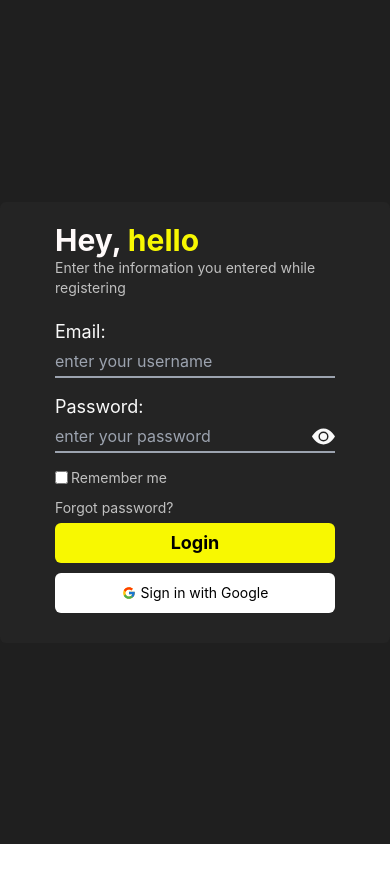
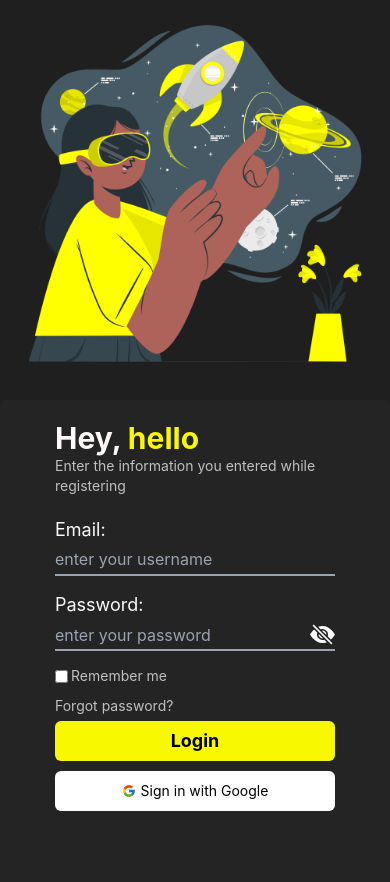
Before and after one commit to felipeluis223/trackingSystem, a React (Create React App) app: page / in a window 390 px wide. Shown: the top 882 px of the page. Before the commit the page ends 844 px from the top, so only its background shows below. Built offline with nearby package versions, Linux system fonts and the light colour scheme; the HTML template or start-up script is replaced by a standard one.

Commit message:
ocultando senha do formulário

```diff
--- a/src/components/Login/index.js
+++ b/src/components/Login/index.js
@@ -1,11 +1,17 @@
-import { BsPersonCircle, BsKeyFill, BsEyeFill } from 'react-icons/bs';
+import { useState } from 'react';
+import { BsEyeSlashFill, BsEyeFill } from 'react-icons/bs';
 import { FcGoogle } from 'react-icons/fc';
 import team from '../../img/virtual.png'
 
 function Login(){
+    const [ showPassword, setShowPassword ] = useState(false);
+
+    // Responsible for the passoword:
+    const handleShowPassord = () => setShowPassword(!showPassword);
+
     return(
-        <section className="w-full h-screen  bg-[#1f1f1f] sm:bg-[#1f1f1f] flex flex-row sm:flex-row-reverse justify-center items-center sm:justify-start sm:rounded-none">
-            <section className="w-full sm:w-[50%] sm:h-screen bg-[#242424] rounded-md sm:rounded-none p-[20px] sm:flex sm:flex-col sm:justify-center sm:items-center">
+        <section className="w-full  bg-[#1f1f1f] sm:bg-[#1f1f1f] flex flex-col-reverse sm:flex-row-reverse justify-center items-center sm:justify-start sm:rounded-none">
+            <section className="w-full min-h-[600px] sm:w-[50%] sm:h-screen bg-[#242424] rounded-md sm:rounded-none p-[20px] sm:flex sm:flex-col sm:justify-center sm:items-center">
                 <div className="w-full sm:w-[80%] min-h-[300px] pb-[10px] sm:min-h-[50%] flex flex-col justify-center items-center">
                     <h3 className="w-[80%] text-[#fffafa] font-bold text-3xl">Hey, <span className="text-[#ffff00f7]">hello</span></h3>
                     <span className="w-[80%] text-[#C0C0C0] text-sm">Enter the information you entered while registering</span>
@@ -17,16 +23,17 @@ function Login(){
                         <div className="w-full h-[60px] sm:max-w-[400px] border-b-2 border-gray-400 hover:border-sky-500 duration-100 mt-[15px]">
                             <label className="text-[#fafafa] text-lg">Password:</label>
                             <div className="w-full mt-[3px] flex flex-row">
-                                <input type="text" className="w-full bg-[#242424] outline-0 text-[#0EA5E9]" placeholder="enter your password" />
-                                <BsEyeFill style={{color: "#fafafa", fontSize: 25, cursor: "pointer"}} />
+                                <input type={showPassword ? "text" : "password"} className="w-full bg-[#242424] outline-0 text-[#0EA5E9]" placeholder="enter your password" />
+                                <button onClick={handleShowPassord}>
+                                    {showPassword ? <BsEyeFill style={styles.password} /> : <BsEyeSlashFill style={styles.password} />}
+                                </button>
                             </div>
-
                         </div>
                         <div className="w-full sm:max-w-[400px] mt-[10px]">
                             <div className="w-full h-[60px] flex flex-col sm:flex-row sm:justify-between">
                                 <div className="max-w-[50%] h-[30px] flex flex-row items-center">
                                     <input type="checkbox" name="rememberMe" value="rememberMe" />
-                                    <label for="rememberMe" className="ml-[3px] text-[#C0C0C0] hover:text-[#0EA5E9] text-sm cursor-pointer">Remember me</label>
+                                    <label className="ml-[3px] text-[#C0C0C0] hover:text-[#0EA5E9] text-sm cursor-pointer">Remember me</label>
                                 </div>
                                 <div className="max-w-[50%] h-[30px] flex flex-row items-center cursor-pointer">
                                     <a className="text-[#C0C0C0] hover:text-[#0EA5E9] text-sm">Forgot password?</a>
@@ -45,12 +52,16 @@ function Login(){
                 </div>
             </section>
 
-            <section className="hidden sm:block sm:w-[50%] sm:h-screen sm:flex sm:justify-center sm:items-center">
-                {/* <Lottie options={welcomeOptions} width={300} height={300}/> */}
+            <section className="w-full h-[400px] sm:w-[50%] sm:h-screen sm:flex sm:justify-center sm:items-center">
                 <img src={team} className="w-[450px]" />
             </section>
         </section>
     )
 }
 
+
+const styles = {
+    password:{color: "#fafafa", fontSize: 25 }
+}
+
 export default Login;
```
